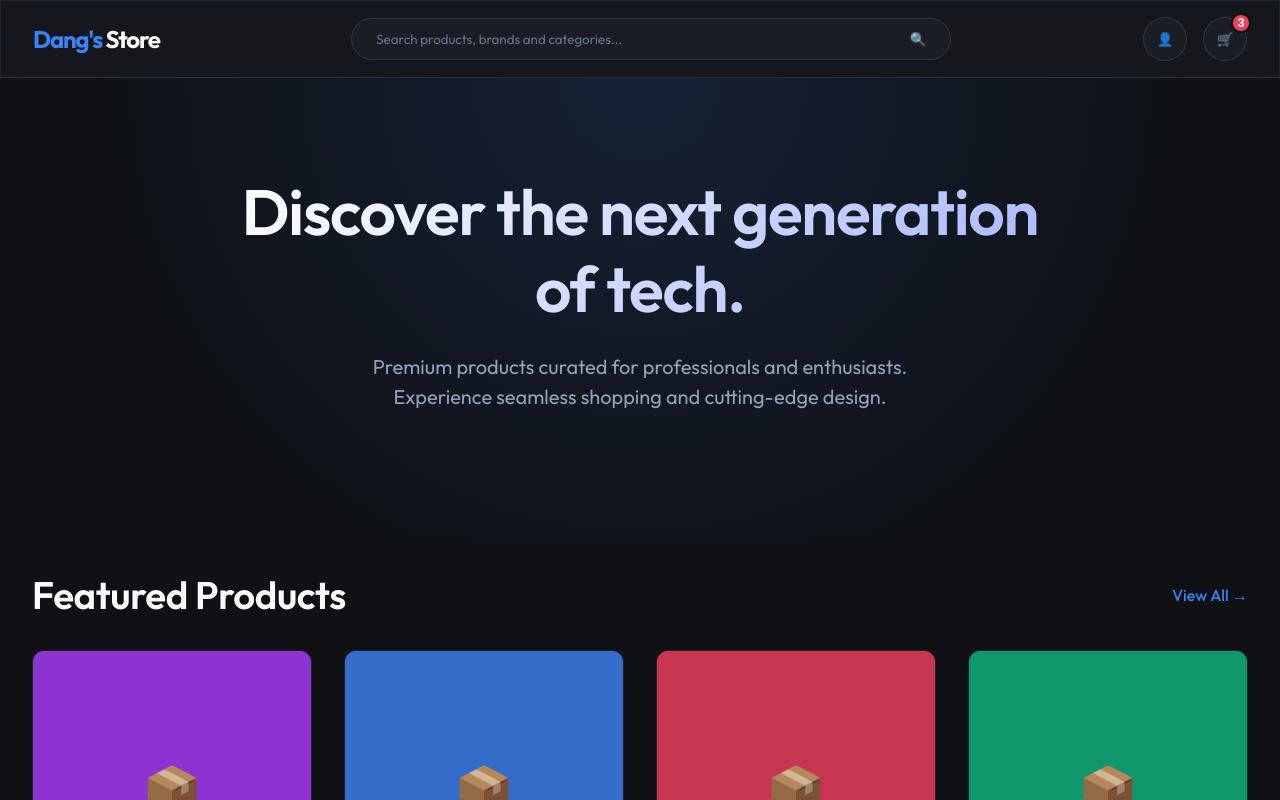
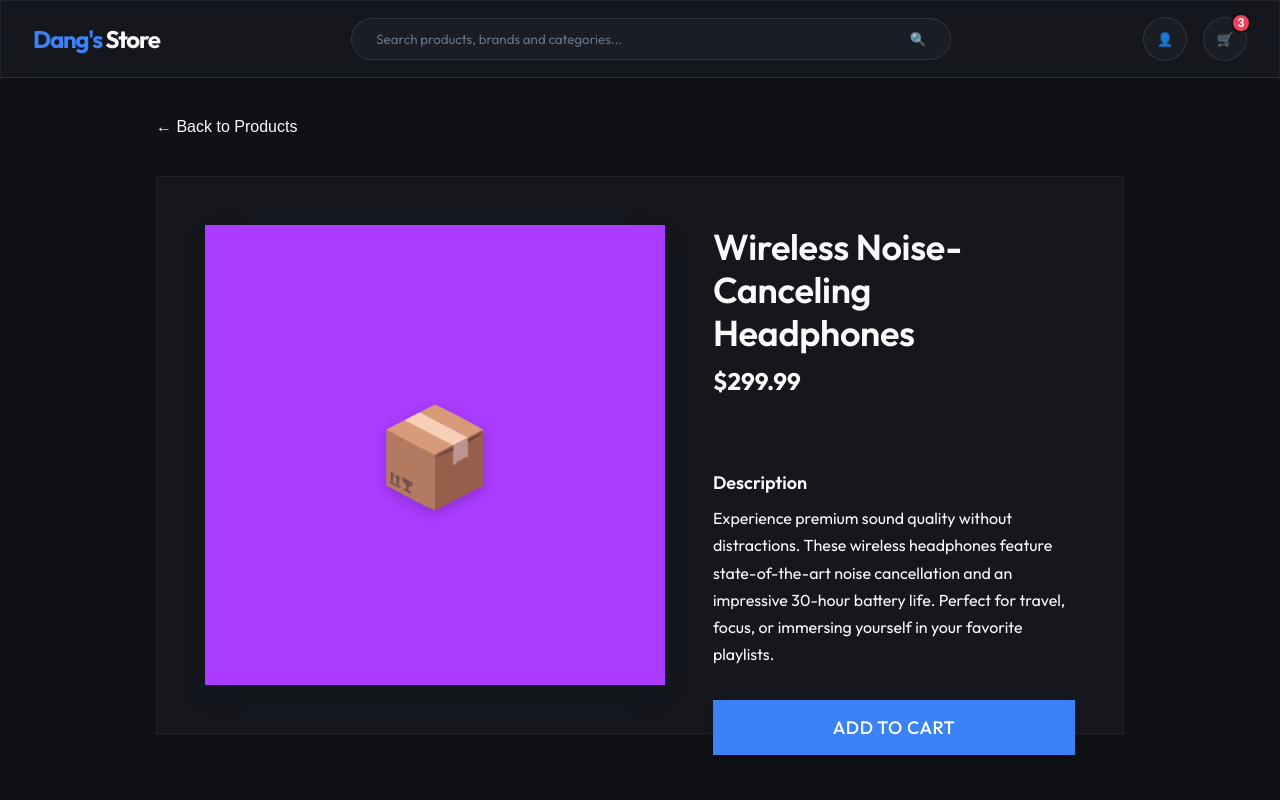
Before and after one commit to Dayladang/web_app, a React (Vite) app: page /product/1 in a window 1280 px wide. Shown: the top 800 px of the page. Built offline with nearby package versions, Linux system fonts and the light colour scheme.

Commit message:
SCRUM-1 feat(ui): add ProductDetail page and application routing

```diff
--- a/src/App.jsx
+++ b/src/App.jsx
@@ -1,13 +1,21 @@
 import React from 'react';
+import { BrowserRouter as Router, Routes, Route } from 'react-router-dom';
+import { CartProvider } from './context/CartContext';
 import Header from './components/layout/Header';
 import Home from './pages/Home';
+import ProductDetail from './pages/ProductDetail';
 
 function App() {
   return (
-    <>
-      <Header />
-      <Home />
-    </>
+    <CartProvider>
+      <Router>
+        <Header />
+        <Routes>
+          <Route path="/" element={<Home />} />
+          <Route path="/product/:id" element={<ProductDetail />} />
+        </Routes>
+      </Router>
+    </CartProvider>
   );
 }
 
--- /dev/null
+++ b/src/pages/ProductDetail.css
@@ -0,0 +1,105 @@
+.product-detail-page {
+  padding: 2rem 1rem;
+  max-width: 1000px;
+  margin: 0 auto;
+}
+
+.back-btn {
+  background: none;
+  border: none;
+  color: var(--color-text-secondary);
+  font-size: 1rem;
+  font-weight: 500;
+  cursor: pointer;
+  padding: 0.5rem 0;
+  margin-bottom: 2rem;
+  transition: color 0.2s ease;
+  display: flex;
+  align-items: center;
+  gap: 0.5rem;
+}
+
+.back-btn:hover {
+  color: var(--color-primary);
+}
+
+.product-detail-content {
+  display: grid;
+  grid-template-columns: 1fr 1fr;
+  gap: 3rem;
+  padding: 3rem;
+  border-radius: var(--radius-lg);
+}
+
+.product-detail-image {
+  border-radius: var(--radius-md);
+  aspect-ratio: 1;
+  display: flex;
+  align-items: center;
+  justify-content: center;
+  box-shadow: 0 10px 25px rgba(0, 0, 0, 0.1);
+}
+
+.img-icon-large {
+  font-size: 6rem;
+  opacity: 0.9;
+  filter: drop-shadow(0 4px 6px rgba(0,0,0,0.2));
+}
+
+.product-detail-info {
+  display: flex;
+  flex-direction: column;
+}
+
+.product-detail-info h1 {
+  margin-bottom: 0.5rem;
+  font-size: 2.25rem;
+  line-height: 1.2;
+}
+
+.product-detail-price {
+  font-size: 1.5rem;
+  font-weight: 700;
+  color: var(--color-primary);
+  margin-bottom: 1.5rem;
+}
+
+.divider {
+  height: 1px;
+  background-color: var(--color-border);
+  margin: 1.5rem 0;
+  width: 100%;
+}
+
+.product-detail-description h3 {
+  font-size: 1.125rem;
+  margin-bottom: 0.75rem;
+  color: var(--color-text);
+}
+
+.product-detail-description p {
+  color: var(--color-text-secondary);
+  line-height: 1.7;
+}
+
+.product-detail-actions {
+  margin-top: auto;
+  padding-top: 2rem;
+}
+
+.add-to-cart-large {
+  width: 100%;
+  padding: 1rem;
+  font-size: 1.125rem;
+  text-transform: uppercase;
+  letter-spacing: 0.5px;
+  border-radius: var(--radius-md);
+}
+
+@media (max-width: 768px) {
+  .product-detail-content {
+    grid-template-columns: 1fr;
+    padding: 1.5rem;
+    gap: 2rem;
+  }
+}
--- /dev/null
+++ b/src/pages/ProductDetail.jsx
@@ -0,0 +1,65 @@
+import React, { useEffect } from 'react';
+import { useParams, useNavigate } from 'react-router-dom';
+import { MOCK_PRODUCTS } from '../data/products';
+import { useCart } from '../context/CartContext';
+import Button from '../components/ui/Button';
+import './ProductDetail.css';
+
+const ProductDetail = () => {
+  const { id } = useParams();
+  const navigate = useNavigate();
+  const { addToCart } = useCart();
+
+  const product = MOCK_PRODUCTS.find(p => p.id === parseInt(id));
+
+  useEffect(() => {
+    window.scrollTo(0, 0); // Scroll to top when loading
+  }, []);
+
+  if (!product) {
+    return (
+      <div className="product-detail-page container">
+        <h2>Product not found!</h2>
+        <Button onClick={() => navigate(-1)}>Go Back</Button>
+      </div>
+    );
+  }
+
+  const handleAddToCart = () => {
+    addToCart(product);
+  };
+
+  return (
+    <div className="product-detail-page container animate-fade-in">
+      <button className="back-btn" onClick={() => navigate(-1)}>
+        &larr; Back to Products
+      </button>
+
+      <div className="product-detail-content glass">
+        <div className="product-detail-image" style={{ backgroundColor: product.color }}>
+          <span className="img-icon-large">📦</span>
+        </div>
+
+        <div className="product-detail-info">
+          <h1 className="text-h2">{product.name}</h1>
+          <p className="product-detail-price">${product.price.toFixed(2)}</p>
+
+          <div className="divider"></div>
+
+          <div className="product-detail-description">
+            <h3>Description</h3>
+            <p className="text-body">{product.description}</p>
+          </div>
+
+          <div className="product-detail-actions">
+            <Button variant="primary" className="add-to-cart-large" onClick={handleAddToCart}>
+              Add to Cart
+            </Button>
+          </div>
+        </div>
+      </div>
+    </div>
+  );
+};
+
+export default ProductDetail;
```
